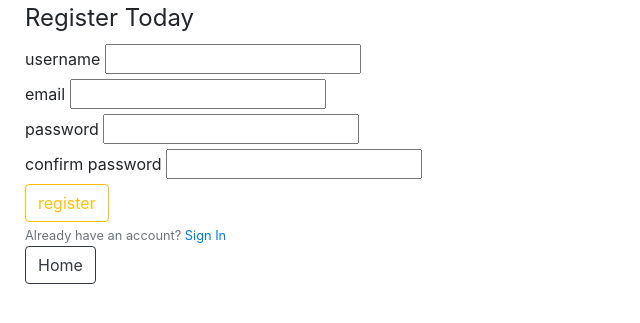
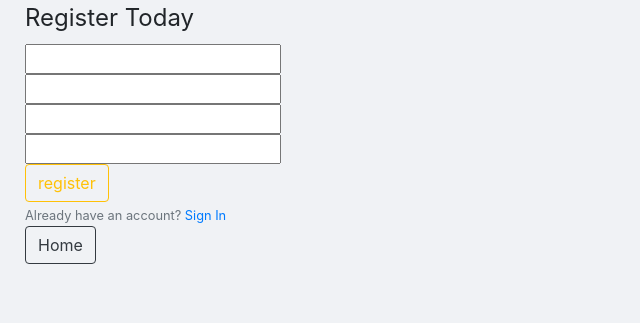
Before and after one commit to abhinavmeda/treasure-chest, a Flask app: page /register in a window 1280 px wide. Shown: the top 323 px of the page, without its empty margins (0-640 px from the left). Run offline with Flask 2, Linux system fonts and the light colour scheme.

Commit message:
modified templates

```diff
--- a/templates/base.html
+++ b/templates/base.html
@@ -4,6 +4,7 @@
     <meta charset="UTF-8">
     <link rel="stylesheet" href="https://cdn.jsdelivr.net/npm/bootstrap@4.1.3/dist/css/bootstrap.min.css" integrity="sha384-MCw98/SFnGE8fJT3GXwEOngsV7Zt27NXFoaoApmYm81iuXoPkFOJwJ8ERdknLPMO" crossorigin="anonymous">
     <link rel="stylesheet" href="{% block style %}{% endblock %}">
+    <link rel="stylesheet" href="static/css/base.css">
     <title>Treasure Chest - {% block title %} {% endblock %}</title>
 </head>
 <body>
--- a/templates/register.html
+++ b/templates/register.html
@@ -9,19 +9,15 @@
             <fieldset>
                 <legend>Register Today</legend>
                 <div>
-                    {{ form.username.label }}
                     {{ form.username }}
                 </div>
                 <div>
-                    {{ form.email.label }}
                     {{ form.email }}
                 </div>
                 <div>
-                    {{ form.password.label }}
                     {{ form.password }}
                 </div>
                 <div>
-                    {{ form.confirm_password.label }}
                     {{ form.confirm_password }}
                 </div>
             </fieldset>
```
Also changed, not shown: templates/login.html (+12 -9 lines).
